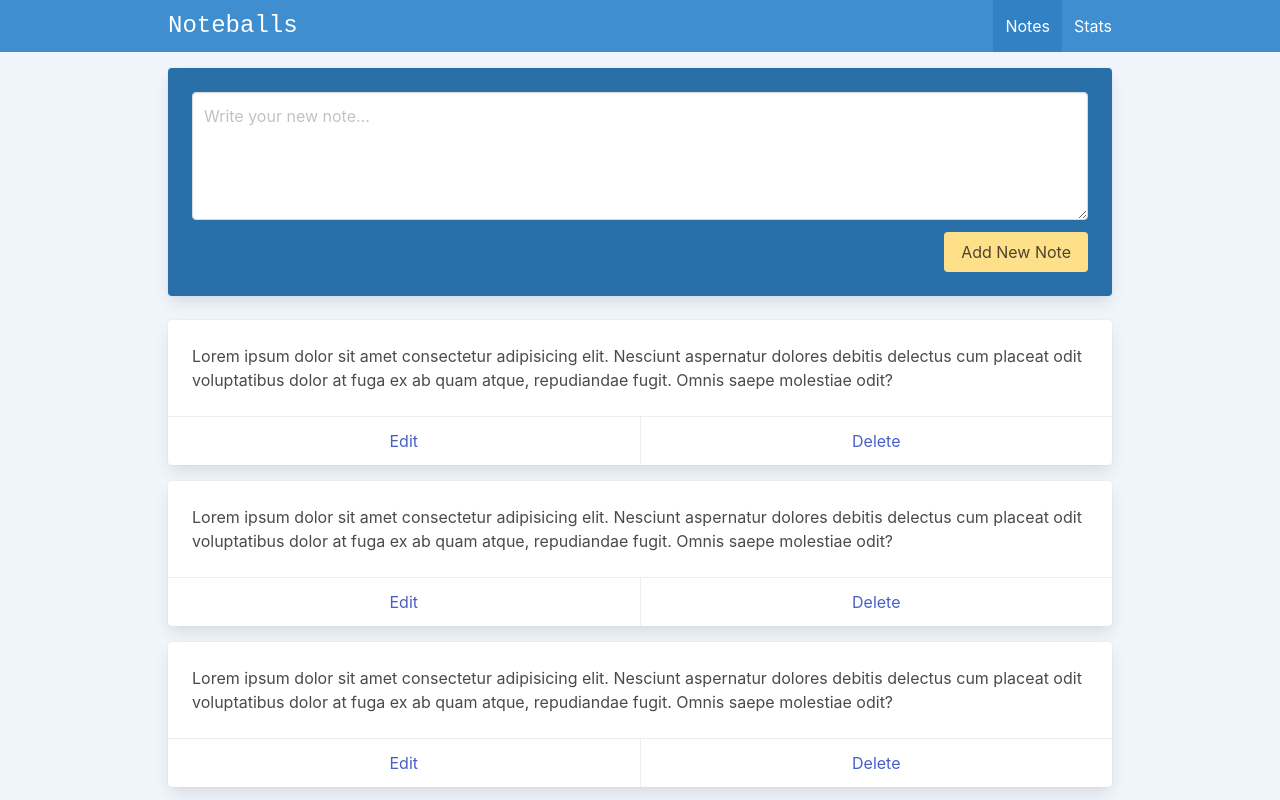
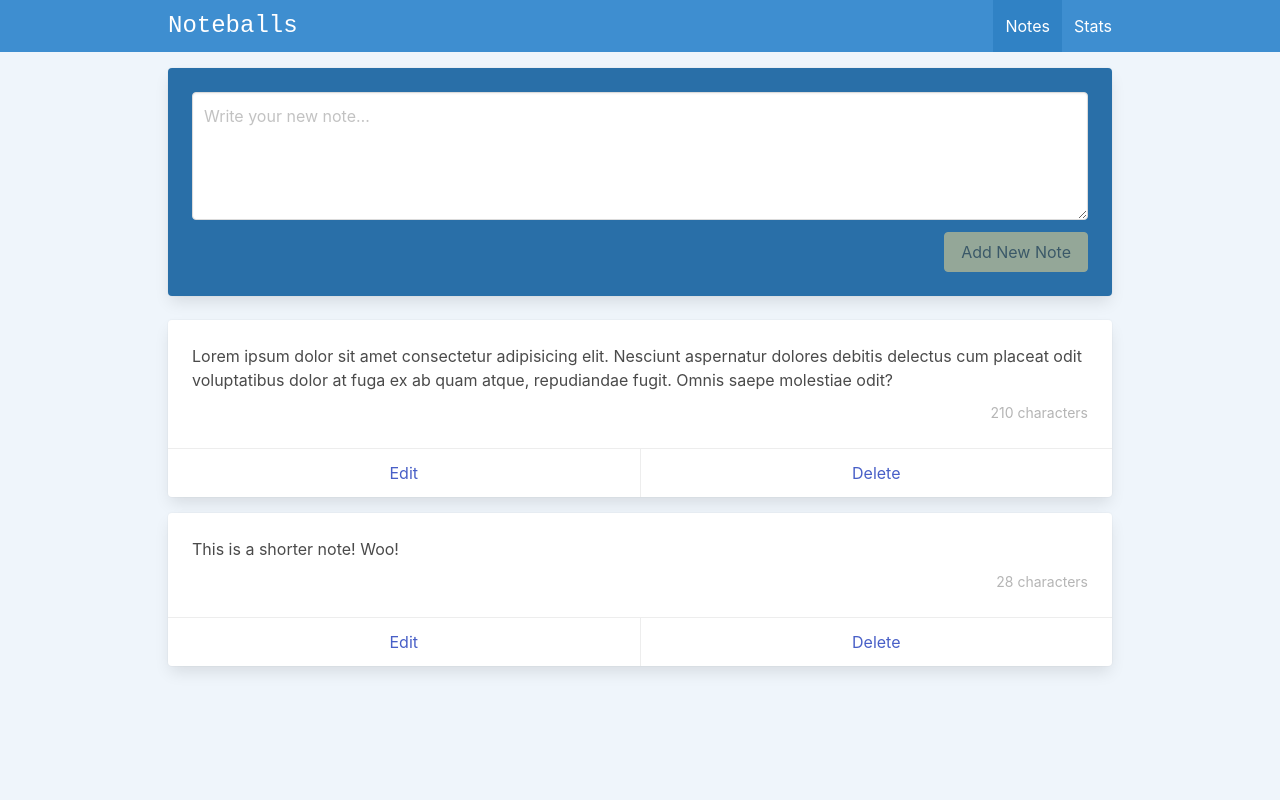
Before and after one commit to GWilczyk/Noteballs, a Vue app: page /#/ in a window 1280 px wide. Shown: the top 800 px of the page. Built offline with nearby package versions, Linux system fonts and the light colour scheme.

Commit message:
Data, Methods, Child Components, Computed & Emits

```diff
--- /dev/null
+++ b/src/components/Notes/Note.vue
@@ -0,0 +1,51 @@
+<template>
+	<div class="card mb-4">
+		<div class="card-content">
+			<div class="content">
+				{{ note.content }}
+				<div class="has-text-right has-text-grey-light mt-2">
+					<small>{{ characterLength }}</small>
+				</div>
+			</div>
+		</div>
+
+		<footer class="card-footer">
+			<a href="#" class="card-footer-item">Edit</a>
+			<a href="#" @click.prevent="handleDelete" class="card-footer-item"
+				>Delete</a
+			>
+		</footer>
+	</div>
+</template>
+
+<script setup>
+/*
+ * imports
+ */
+import { computed } from 'vue'
+/*
+ * props
+ */
+const props = defineProps({
+	note: {
+		type: Object,
+		required: true,
+	},
+})
+/*
+ * emits
+ */
+const emit = defineEmits(['deletion'])
+/*
+ * characterLength
+ */
+const characterLength = computed(() => {
+	const noteLength = props.note.content.length
+
+	return `${noteLength} character${noteLength > 1 ? 's' : ''}`
+})
+/*
+ * handleDelete
+ */
+const handleDelete = () => emit('deletion', props.note.id)
+</script>
--- a/src/views/NotesView.vue
+++ b/src/views/NotesView.vue
@@ -6,35 +6,68 @@
 					<textarea
 						class="textarea"
 						placeholder="Write your new note…"
+						ref="textareaRef"
+						v-model="newNote"
 					></textarea>
 				</div>
 			</div>
 
 			<div class="field is-grouped is-grouped-right">
 				<div class="control">
-					<button class="button is-link is-warning">Add New Note</button>
+					<button
+						:disabled="!newNote"
+						@click="addNote"
+						class="button is-link is-warning"
+					>
+						Add New Note
+					</button>
 				</div>
 			</div>
 		</div>
 
-		<div v-for="i in 5" class="card mb-4">
-			<div class="card-content">
-				<div class="content">
-					Lorem ipsum dolor sit amet consectetur adipisicing elit. Nesciunt
-					aspernatur dolores debitis delectus cum placeat odit voluptatibus
-					dolor at fuga ex ab quam atque, repudiandae fugit. Omnis saepe
-					molestiae odit?
-				</div>
-			</div>
-
-			<footer class="card-footer">
-				<a href="#" class="card-footer-item">Edit</a>
-				<a href="#" class="card-footer-item">Delete</a>
-			</footer>
-		</div>
+		<Note
+			:key="note.id"
+			:note="note"
+			@deletion="deleteNote"
+			v-for="note in notes"
+		/>
 	</div>
 </template>
 
-<script setup></script>
+<script setup>
+/*
+ * imports
+ */
+import { ref } from 'vue'
+import Note from '@/components/Notes/Note.vue'
+/*
+ * notes
+ */
+const newNote = ref('')
 
-<style scoped></style>
+const notes = ref([
+	{
+		id: 'id1',
+		content:
+			'Lorem ipsum dolor sit amet consectetur adipisicing elit. Nesciunt aspernatur dolores debitis delectus cum placeat odit voluptatibus dolor at fuga ex ab quam atque, repudiandae fugit. Omnis saepe molestiae odit?',
+	},
+	{
+		id: 'id2',
+		content: 'This is a shorter note! Woo!',
+	},
+])
+
+const textareaRef = ref(null)
+
+const addNote = () => {
+	const id = new Date().getTime().toString()
+	const note = { id, content: newNote.value }
+
+	notes.value.unshift(note)
+	newNote.value = ''
+	textareaRef.value.focus()
+}
+
+const deleteNote = idToDelete =>
+	(notes.value = notes.value.filter(note => note.id !== idToDelete))
+</script>
```
